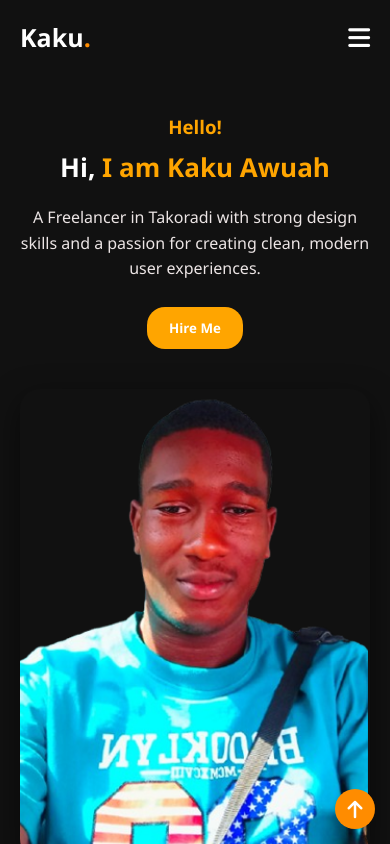
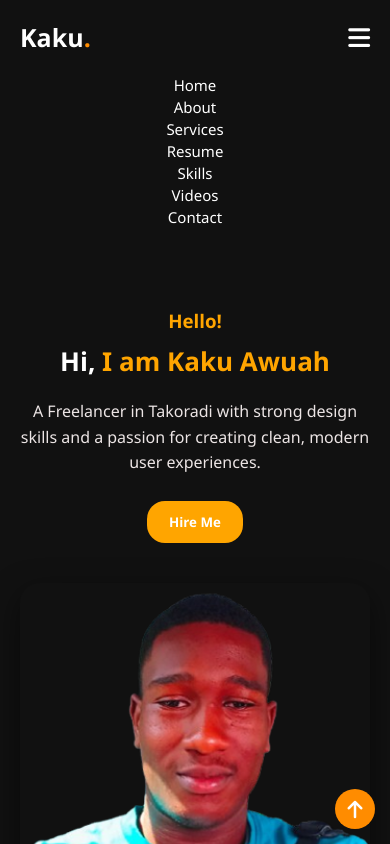
Before and after one commit to darlingbigjunoir-svg/portfolio, a plain HTML site: page index.html in a window 390 px wide. Both pictures are taken after a click on the element 359 px from the left and 37 px from the top of the page. Shown: the top 844 px of the page. Drawn offline with Linux system fonts and the light colour scheme.

Commit message:
added some javascript code

```diff
--- a/index.html
+++ b/index.html
@@ -392,5 +392,19 @@
         </div>
       </footer>
       <!--------END OF FOOTER SECTION----------->
+
+
+
+
+
+
+      <script>
+  const menuToggle = document.getElementById('menu-toggle');
+  const nav = document.querySelector('nav');
+
+  menuToggle.addEventListener('click', function () {
+    nav.classList.toggle('active');
+  });
+</script>
   </body>
 </html>
```
